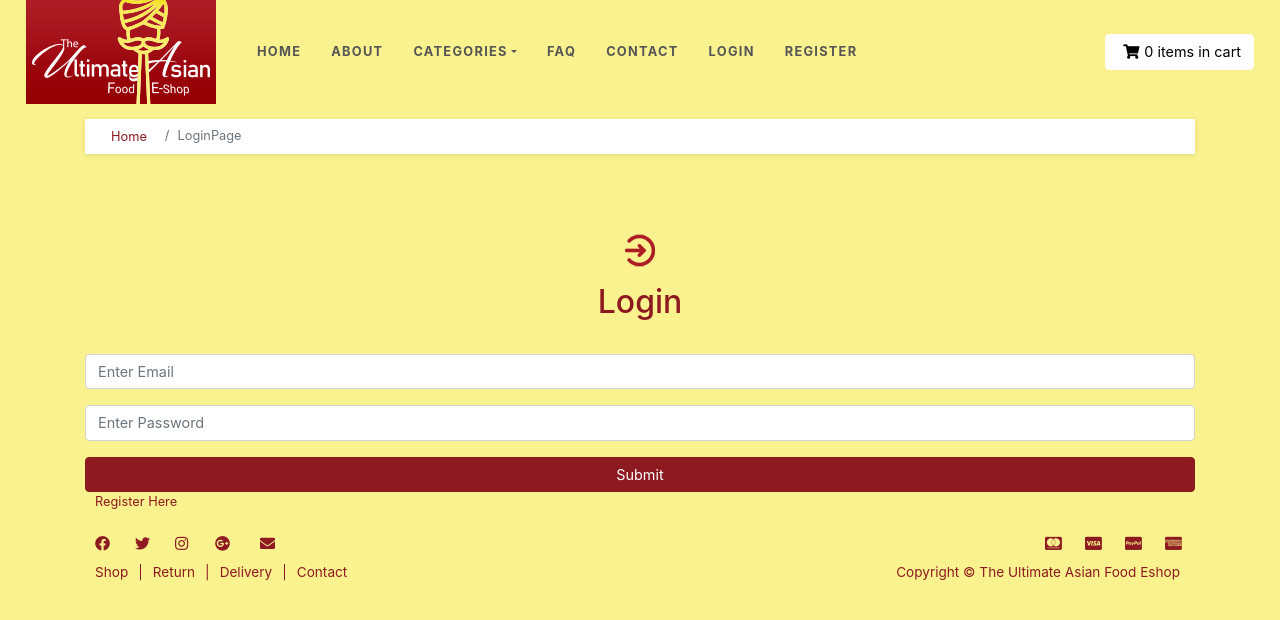
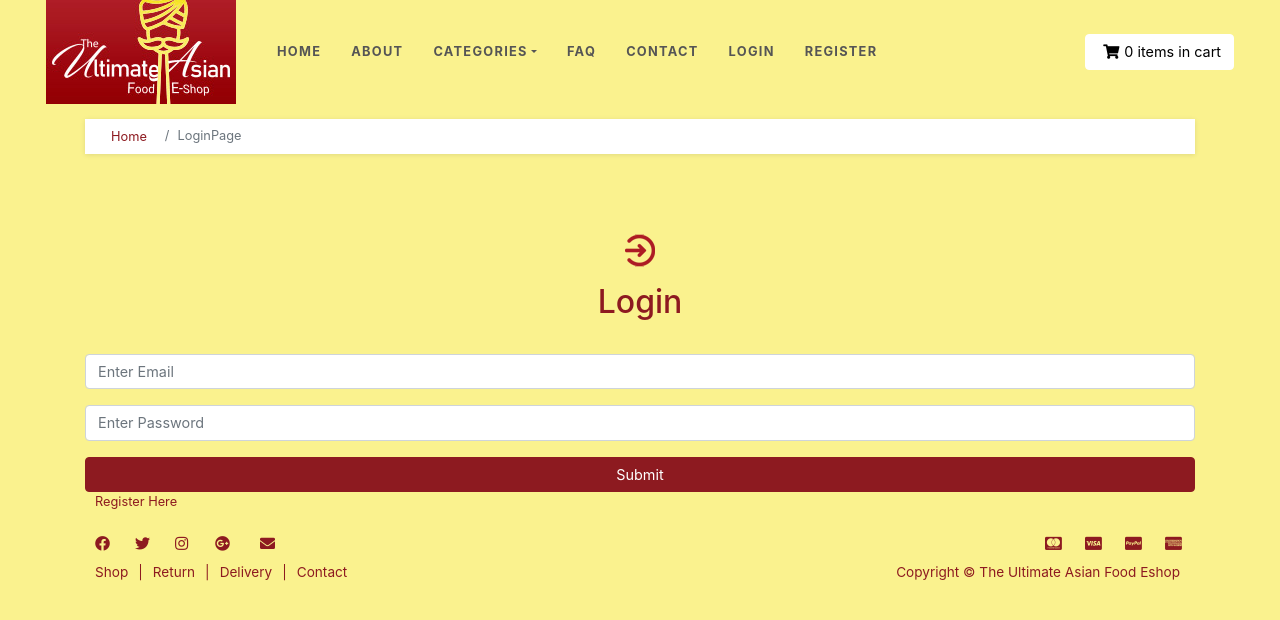
Before and after one commit to Kobyjc08/Frontend_Ultimate_Asian_Food, a React (Create React App) app in the folder frontend/: page /login in a window 1280 px wide. Shown: the top 620 px of the page. Built offline with nearby package versions, Linux system fonts and the light colour scheme; no server answers.

Commit message:
modify header order & styles

```diff
--- a/frontend/src/assets/style.default.css
+++ b/frontend/src/assets/style.default.css
@@ -176,6 +176,7 @@ h1 {
 .navbar .navbar-nav > .nav-item > .nav-link:hover,
 .navbar .navbar-nav > .nav-item > .nav-link:focus {
   color: #8d1a20;
+  text-decoration: none;
 }
 
 @media (max-width: 991.98px) {
@@ -2195,7 +2196,7 @@ a {
 a:hover,
 a:focus {
   color: #7e060c;
-  text-decoration: underline;
+  text-decoration: none;
   line-height: 1.5;
 }
 
--- a/frontend/src/index.css
+++ b/frontend/src/index.css
@@ -19,6 +19,8 @@ code {
 
 .navbar2 {
   margin-bottom: 15px;
+  margin-right: 20px;
+  margin-left: 20px;
 }
 
 .carrousel_wrap {
```
